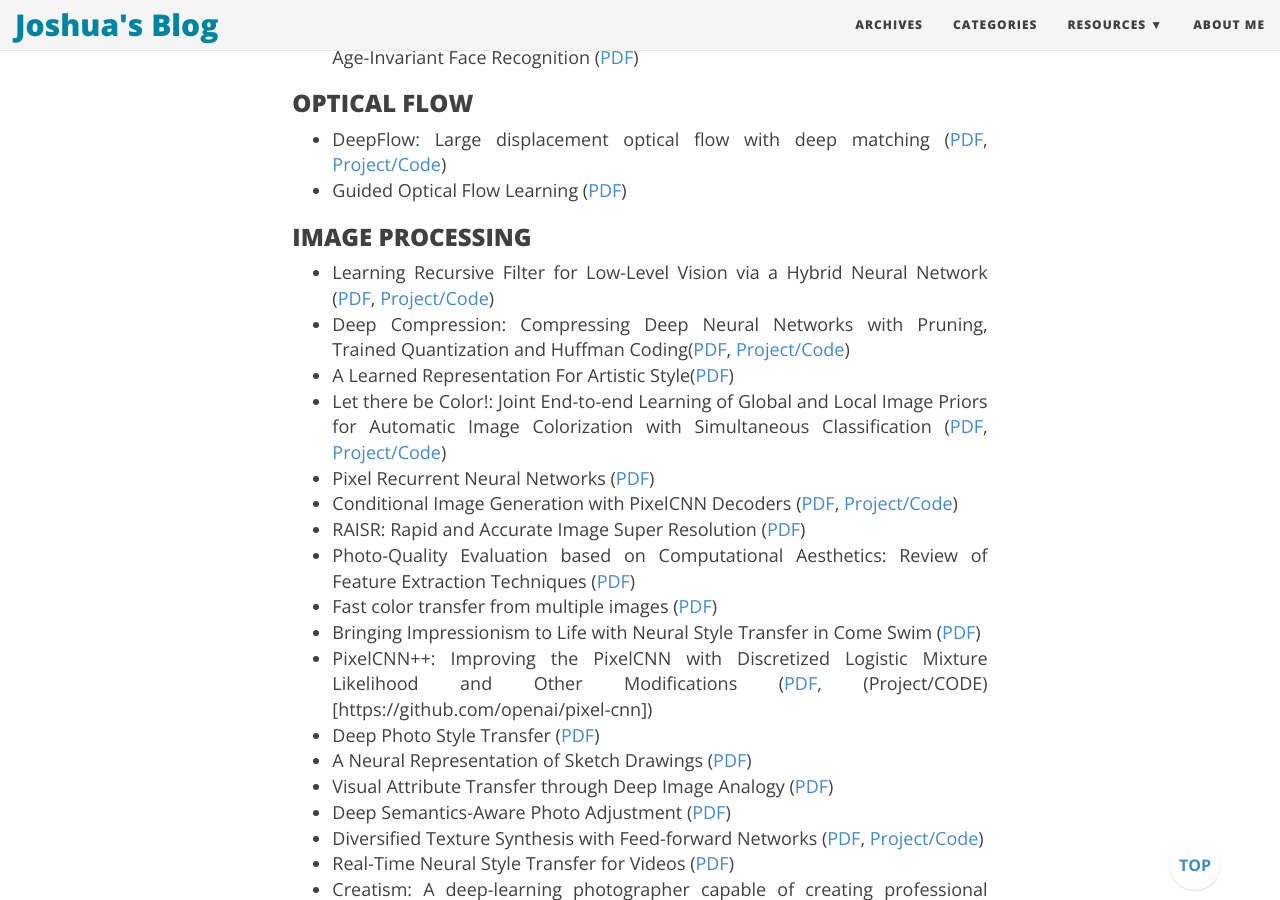
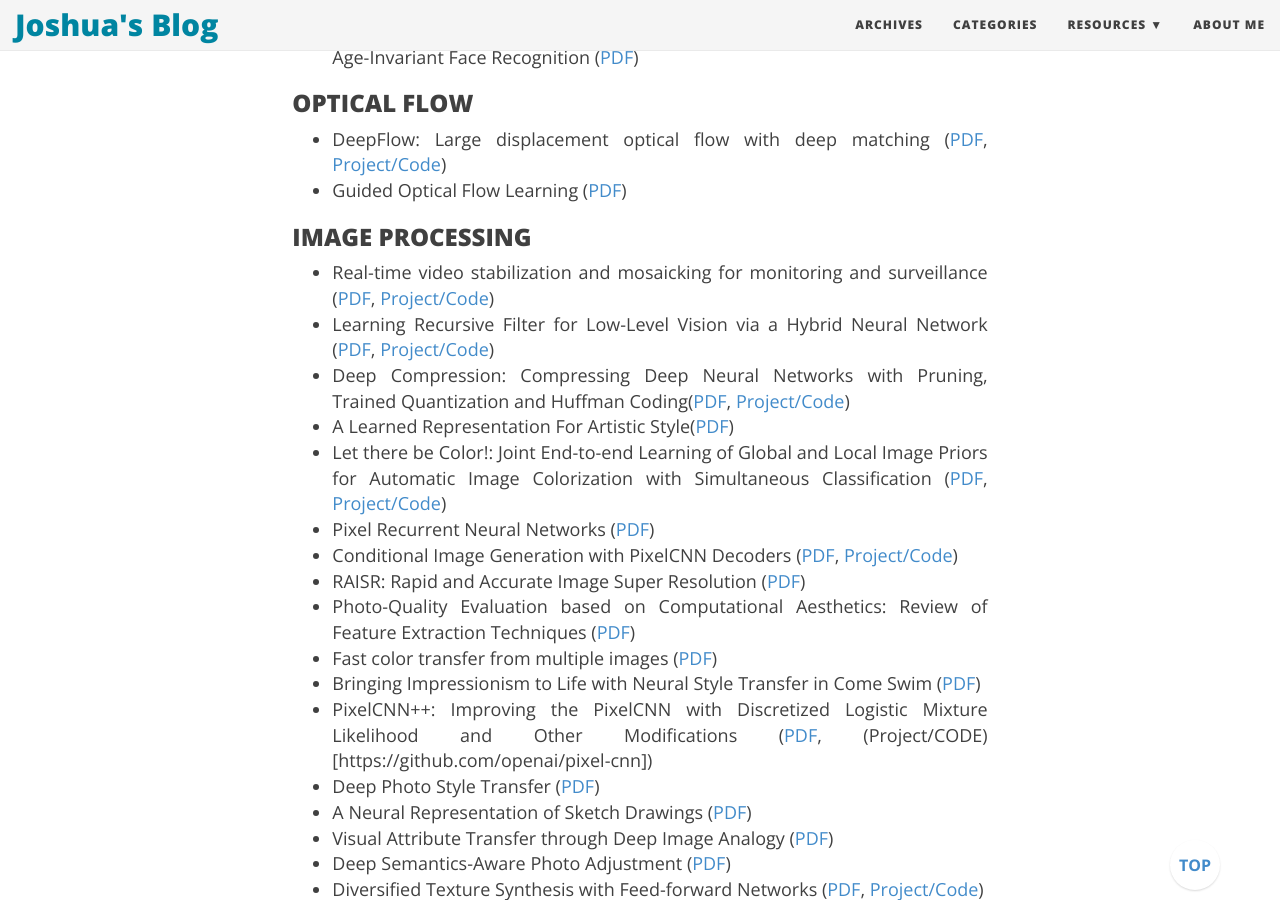
Before and after one commit to joshua19881228/joshua19881228.github.io, a Jekyll site: the page built from _posts/Computer_Vision/2016-08-25-my-jumble-of-computer-vision.md, in a window 1280 px wide and 900 px high, scrolled down 10694 px. Built offline with Jekyll 4.4.1, drawn with Linux system fonts in a browser that asks for light colours; nearby versions of some CDN libraries; comment, search, counter and statistics services are not loaded.

Commit message:
update post

```diff
--- a/_posts/Computer_Vision/2016-08-25-my-jumble-of-computer-vision.md
+++ b/_posts/Computer_Vision/2016-08-25-my-jumble-of-computer-vision.md
@@ -267,6 +267,7 @@ I am going to maintain this page to record a few things about computer vision th
 
 ### IMAGE PROCESSING ###
 
+* Real-time video stabilization and mosaicking for monitoring and surveillance ([PDF](http://ieeexplore.ieee.org/document/7886813/?reload=true), [Project/Code](https://github.com//a-jahani/Real-time-Video-Mosaic))
 * Learning Recursive Filter for Low-Level Vision via a Hybrid Neural Network ([PDF](http://faculty.ucmerced.edu/mhyang/papers/eccv16_rnn_filter.pdf), [Project/Code](https://github.com/Liusifei/caffe-lowlevel))
 * Deep Compression: Compressing Deep Neural Networks with Pruning, Trained Quantization and Huffman Coding([PDF](https://arxiv.org/abs/1510.00149), [Project/Code](https://github.com/songhan/Deep-Compression-AlexNet))
 * A Learned Representation For Artistic Style([PDF](https://arxiv.org/abs/1610.07629))
```
